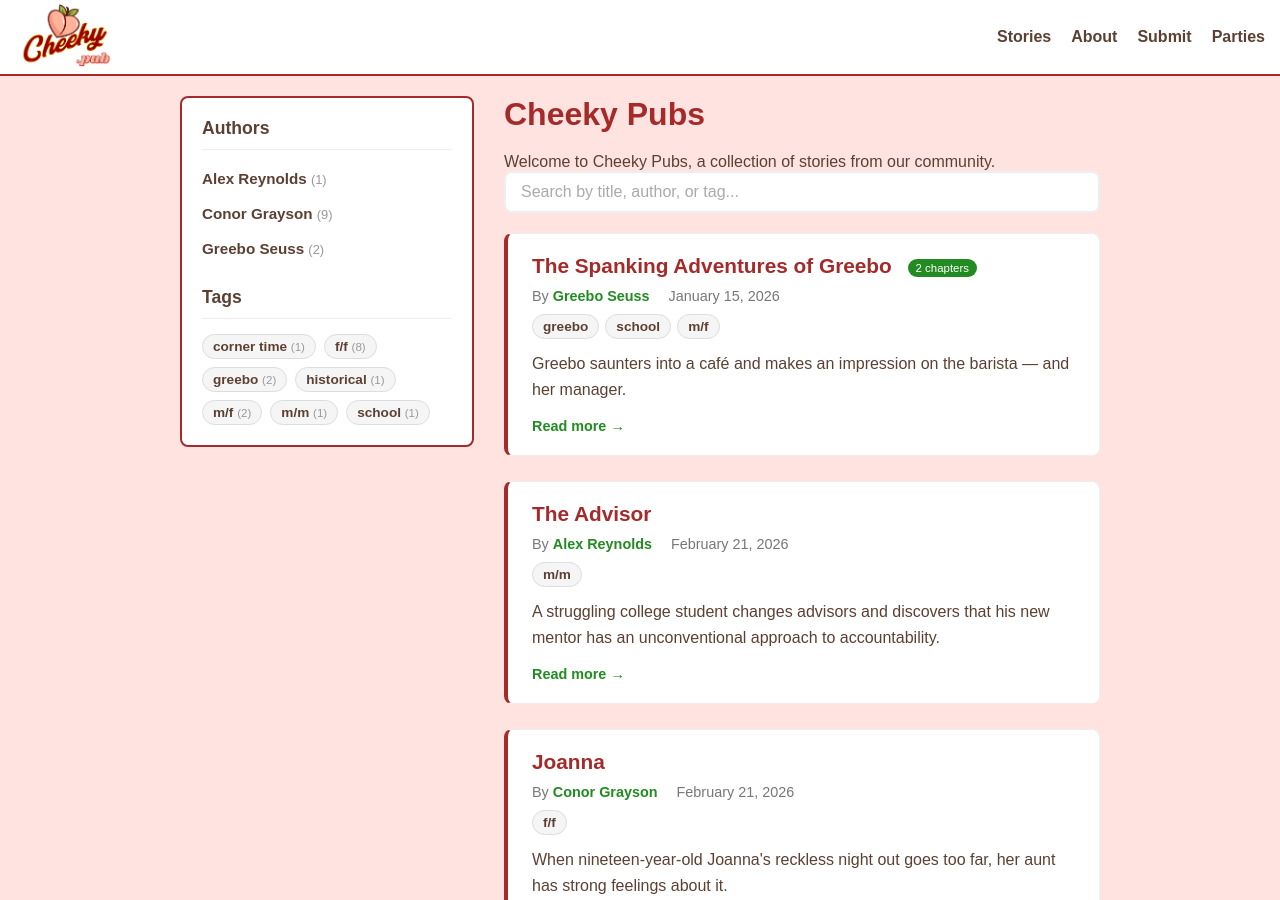
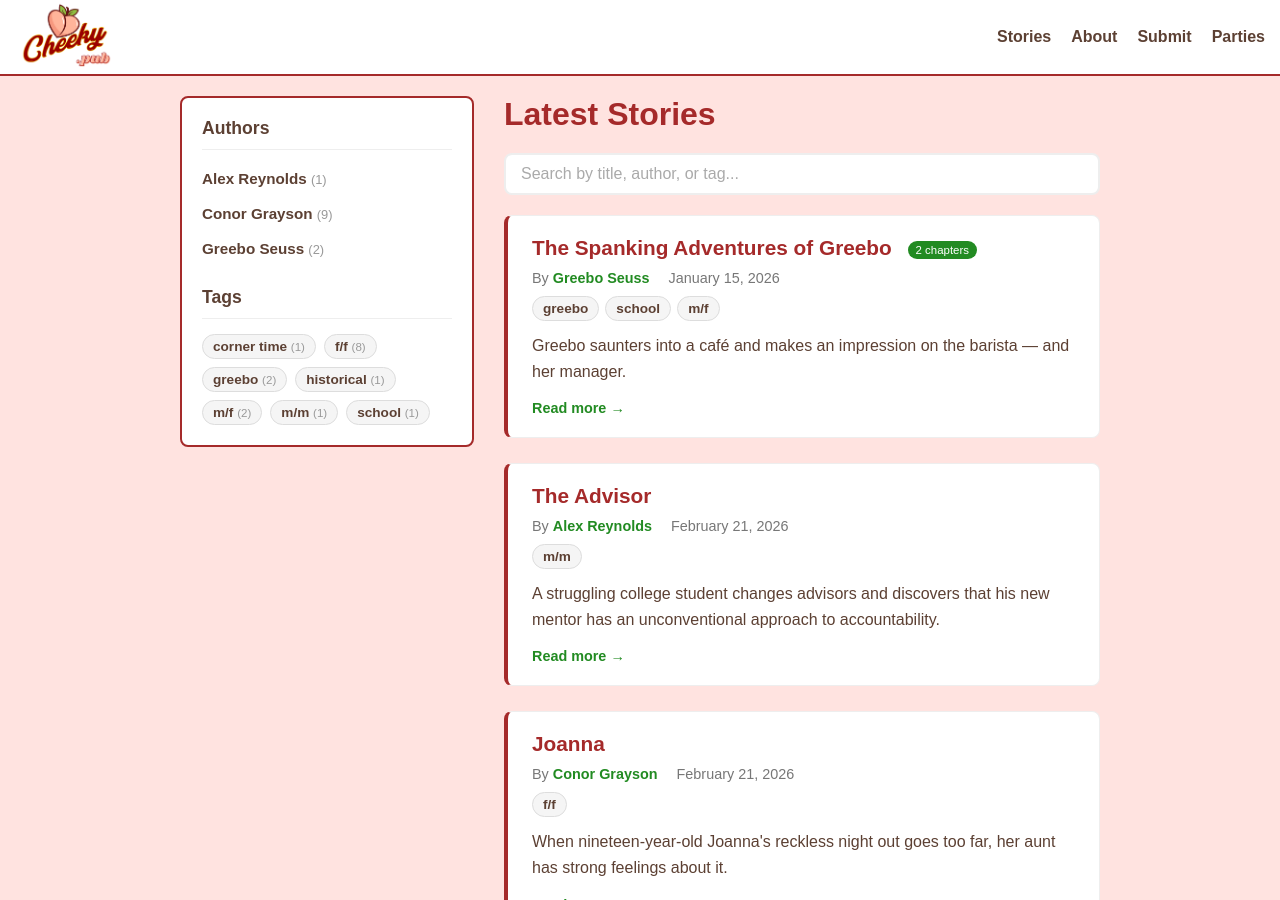
Before and after one commit to cheekypubs/cheekypubs.github.io, a Jekyll site: the page built from index.html, in a window 1280 px wide and 900 px high. Built offline with Jekyll 4.4.1, drawn with Linux system fonts in a browser that asks for light colours.

Commit message:
Change main page title to 'Latest Stories' and remove welcome text

```diff
--- a/index.html
+++ b/index.html
@@ -1,6 +1,4 @@
 ---
 layout: stories
-title: Cheeky Pubs
+title: Latest Stories
 ---
-
-Welcome to Cheeky Pubs, a collection of stories from our community.
```
